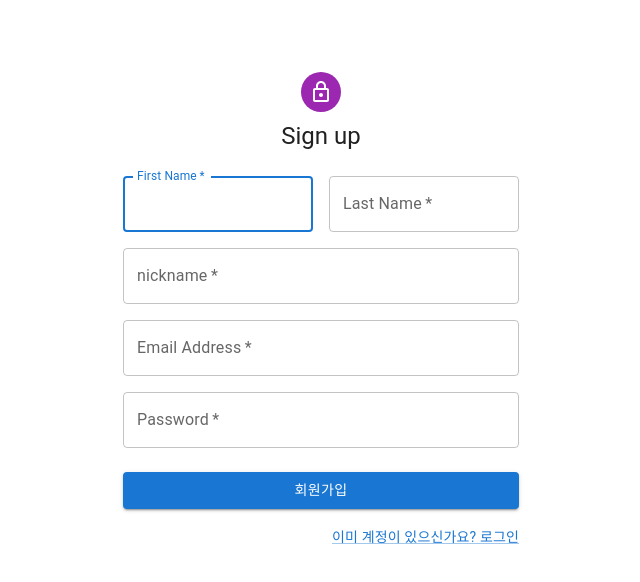
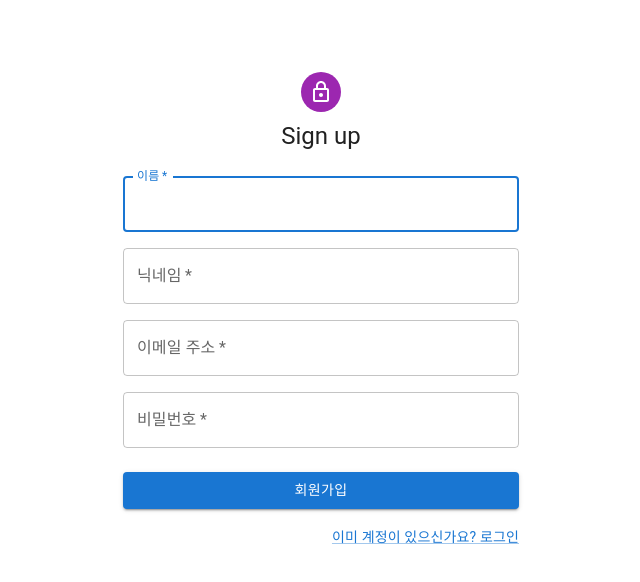
Before and after one commit to Yoo-su/owls_front, a React (Create React App) app: page /signup in a window 1280 px wide. Shown: the top 582 px of the page, without its empty margins (319-959 px from the left). Built offline with nearby package versions, Linux system fonts and the light colour scheme; a web font is replaced by a local one.

Commit message:
회원가입 페이지 스낵바 알림창 추가

```diff
--- a/src/pages/SignupPage/index.tsx
+++ b/src/pages/SignupPage/index.tsx
@@ -3,26 +3,43 @@ import Avatar from '@mui/material/Avatar';
 import Button from '@mui/material/Button';
 import CssBaseline from '@mui/material/CssBaseline';
 import TextField from '@mui/material/TextField';
-import FormControlLabel from '@mui/material/FormControlLabel';
-import Checkbox from '@mui/material/Checkbox';
 import Link from '@mui/material/Link';
 import Grid from '@mui/material/Grid';
 import Box from '@mui/material/Box';
 import LockOutlinedIcon from '@mui/icons-material/LockOutlined';
 import Typography from '@mui/material/Typography';
 import Container from '@mui/material/Container';
+import SnackAlert from 'components/common/SnackAlert';
 import { createTheme, ThemeProvider } from '@mui/material/styles';
+import { signup } from 'api/user';
 
 const theme = createTheme();
 
 const SignupPage = () => {
+    /* 스낵바 알림 메시지 관련 state */
+    const [openAlert, setOpenAlert] = React.useState(false);
+    const [alertType, setAlertType] = React.useState<"success" | "danger" | "info">("success");
+    const [alertMsg, setAlertMsg] = React.useState("");
+
     const handleSubmit = (event: React.FormEvent<HTMLFormElement>) => {
         event.preventDefault();
         const data = new FormData(event.currentTarget);
-        console.log({
-            email: data.get('email'),
-            password: data.get('password'),
-        });
+
+        signup(data.get("name") || '', data.get("nickname") || '', data.get("email") || '', data.get("password") || '')
+            .then(res => {
+                if (res.success === false) {
+                    setAlertMsg(res.msg);
+                    setAlertType("danger");
+                    setOpenAlert(true);
+                } else {
+                    setAlertMsg(res.msg);
+                    setAlertType("success");
+                    setOpenAlert(true);
+                    setTimeout(() => {
+                        window.location.href = "/signin";
+                    }, 2000);
+                }
+            })
     };
 
     return (
@@ -45,25 +62,15 @@ const SignupPage = () => {
                     </Typography>
                     <Box component="form" noValidate onSubmit={handleSubmit} sx={{ mt: 3 }}>
                         <Grid container spacing={2}>
-                            <Grid item xs={12} sm={6}>
+                            <Grid item xs={12}>
                                 <TextField
                                     autoComplete="given-name"
-                                    name="firstName"
+                                    name="name"
                                     required
                                     fullWidth
-                                    id="firstName"
-                                    label="First Name"
+                                    id="name"
+                                    label="이름"
                                     autoFocus
-                                />
-                            </Grid>
-                            <Grid item xs={12} sm={6}>
-                                <TextField
-                                    required
-                                    fullWidth
-                                    id="lastName"
-                                    label="Last Name"
-                                    name="lastName"
-                                    autoComplete="family-name"
                                 />
                             </Grid>
                             <Grid item xs={12}>
@@ -71,7 +78,7 @@ const SignupPage = () => {
                                     required
                                     fullWidth
                                     id="nickname"
-                                    label="nickname"
+                                    label="닉네임"
                                     name="nickname"
                                     autoComplete="nickname"
                                 />
@@ -81,7 +88,7 @@ const SignupPage = () => {
                                     required
                                     fullWidth
                                     id="email"
-                                    label="Email Address"
+                                    label="이메일 주소"
                                     name="email"
                                     autoComplete="email"
                                 />
@@ -91,7 +98,7 @@ const SignupPage = () => {
                                     required
                                     fullWidth
                                     name="password"
-                                    label="Password"
+                                    label="비밀번호"
                                     type="password"
                                     id="password"
                                     autoComplete="new-password"
@@ -116,6 +123,7 @@ const SignupPage = () => {
                     </Box>
                 </Box>
             </Container>
+            <SnackAlert open={openAlert} setOpen={setOpenAlert} msg={alertMsg} alertType={alertType} />
         </ThemeProvider>
     );
 }
```
